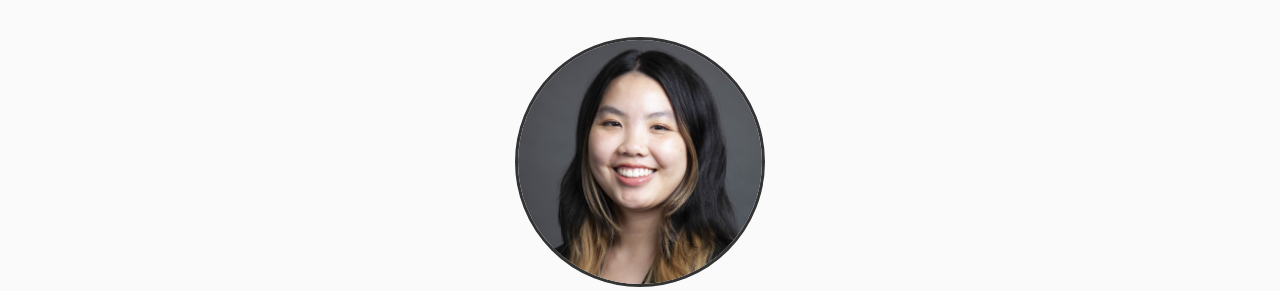
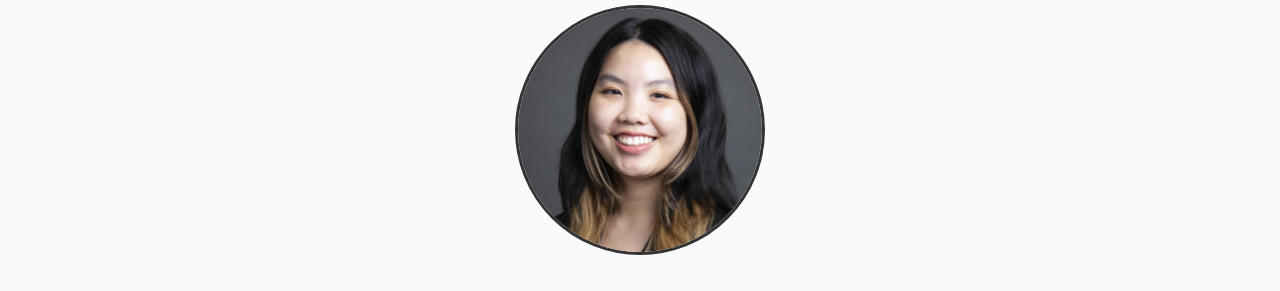
Before and after one commit to christine-zou/christine-zou.github.io, a plain HTML site: page index.html in a window 1280 px wide. Shown: the part 201-492 px from the top of the page. Drawn offline with nearby package versions, Linux system fonts and the light colour scheme.

Commit message:
Update style.css

```diff
--- a/style.css
+++ b/style.css
@@ -112,12 +112,16 @@ header {
    HERO
 ============================= */
 .hero {
-  padding: 2rem;
+  padding-top: 0rem;
   padding-bottom: 4rem;
   text-align: center;
   margin-top: 0;
 }
 
+.hero .container {
+  padding-top: 2rem;            /* match .container section spacing on other pages */
+  padding-bottom: 0;            /* avoid doubling padding */
+}
 /*.hero h2 {
   font-size: 2.2rem;
   font-family: 'Playfair Display', serif;
```
